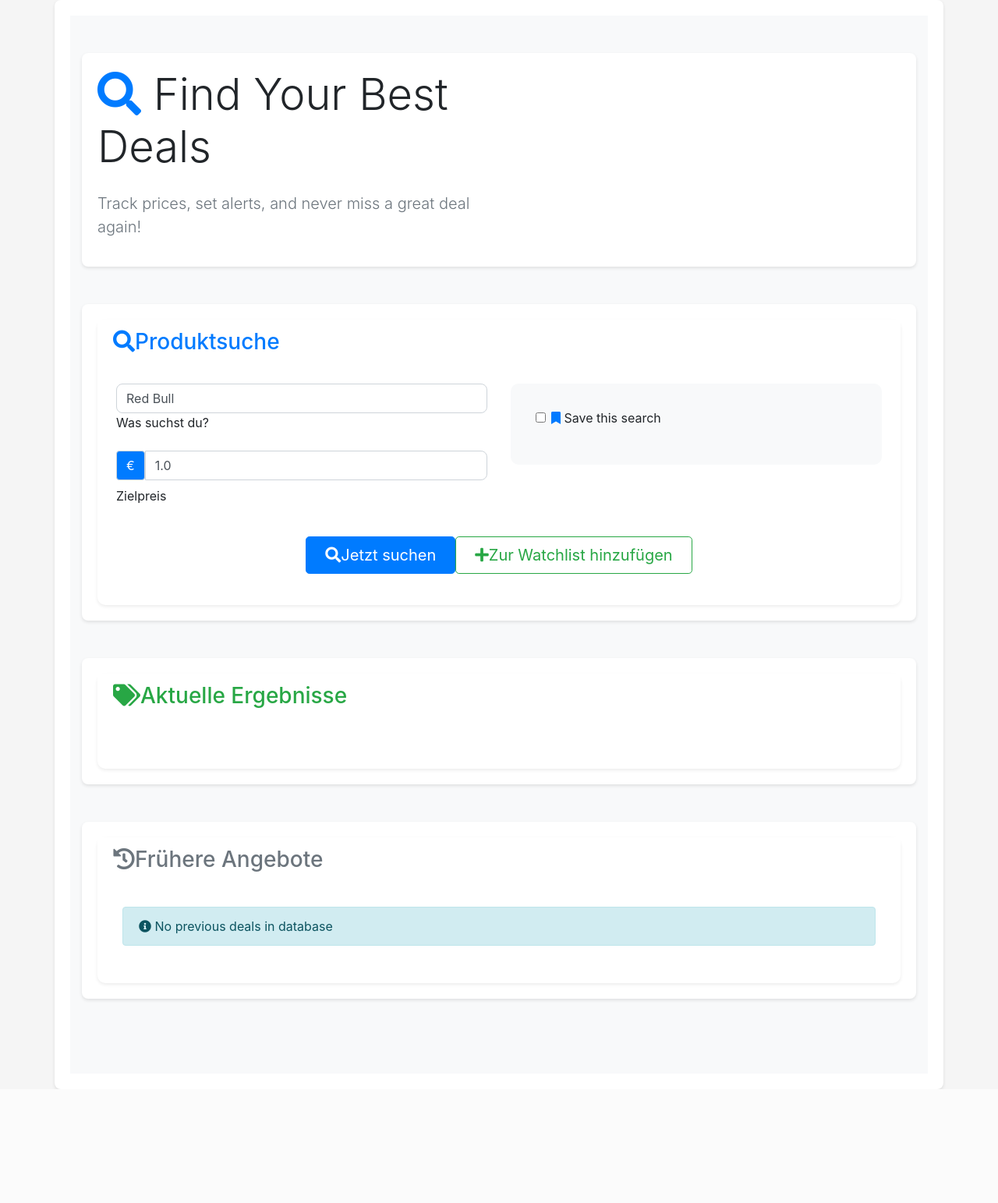
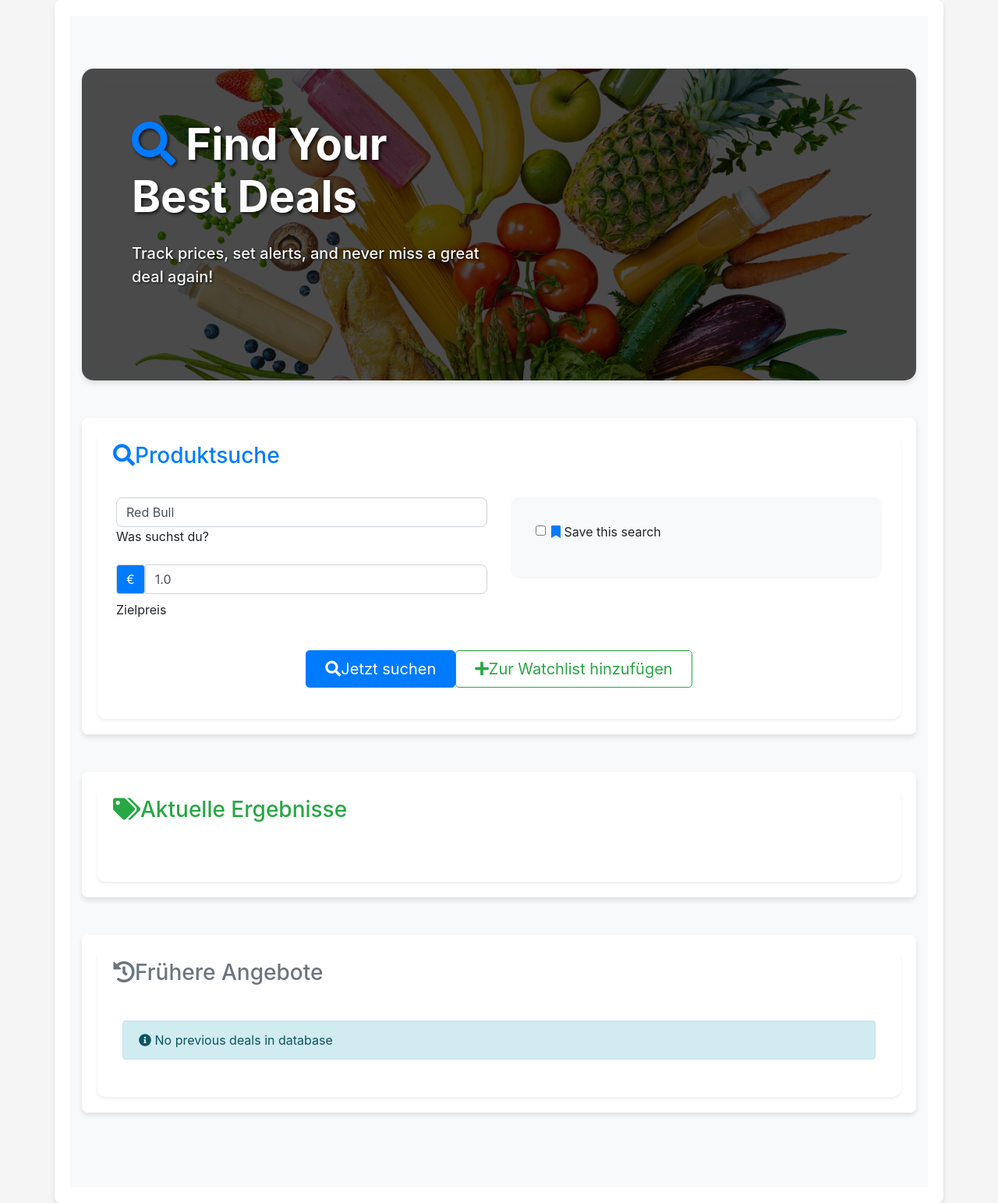
Before and after one commit to SteffenNeumann/FindmyPrize_Vercel, a Flask app: page / in a window 1280 px wide. Shown: the part 56-1599 px from the top of the page at 78% size. Before the commit the page ends 1453 px from the top, so only its background shows below. Run offline with Flask 3, Linux system fonts and the light colour scheme; a user stored in the database is signed in; some libraries are stand-ins or nearby versions.

Commit message:
working version,improved home layout

```diff
--- a/website/templates/home.html
+++ b/website/templates/home.html
@@ -117,10 +117,17 @@
     <!-- Previous Deals Section -->
     <div class="container mb-5">
         <div class="card shadow-sm">
-            <!-- Previous Deals Header -->
-            <div class="card-header bg-white">
-                <h3 class="mb-0 text-secondary"><i class="fas fa-history me-2"></i>Frühere Angebote</h3>
-            </div>
+                    <!-- Previous Deals Header -->
+                    <div class="card-header bg-white d-flex justify-content-between align-items-center">
+                        <h3 class="mb-0 text-secondary"><i class="fas fa-history me-2"></i>Frühere Angebote</h3>
+                        {% if deals %}
+                        <form action="{{ url_for('views.clear_deals') }}" method="POST" class="d-inline">
+                            <button type="submit" class="btn btn-outline-danger btn-sm">
+                                <i class="fas fa-trash-alt me-2"></i>Clear All
+                            </button>
+                        </form>
+                        {% endif %}
+                    </div>
             <div class="card-body">
                 <!-- Your existing previous deals code -->
                 {% if deals %}
@@ -214,5 +221,34 @@ document.querySelectorAll('input[name="scheduleType"]').forEach(radio => {
     });
 });
 </script>
+<style>
+.container.mb-5:first-of-type {
+    background: linear-gradient(rgba(0, 0, 0, 0.7), rgba(0, 0, 0, 0.7)), url("{{ url_for('static', filename='groceries.png') }}") !important;
+    background-size: cover !important;
+    background-position: center !important;
+    min-height: 400px !important;
+    padding: 4rem !important;
+    border-radius: 15px !important;
+    margin-top: 20px !important;
+}
 
+.display-4 {
+    color: white !important;
+    text-shadow: 2px 2px 4px rgba(0,0,0,0.8) !important;
+    font-weight: 700 !important;
+}
+
+.lead {
+    color: #f8f9fa !important;
+    text-shadow: 1px 1px 3px rgba(0,0,0,0.9) !important;
+    font-weight: 500 !important;
+}
+
+.container {
+    background-color: rgba(255, 255, 255, 0.98) !important;
+    backdrop-filter: blur(10px) !important;
+    -webkit-backdrop-filter: blur(10px) !important;
+    box-shadow: 0 4px 6px rgba(0, 0, 0, 0.1) !important;
+}
+</style>
 {% endblock %}
--- a/website/views.py
+++ b/website/views.py
@@ -18,7 +18,7 @@ from .models import User
 
 views = Blueprint('views', __name__)
 # Global schedule time settings
-SCHEDULE_HOUR = 13  # Default 7 AM
+SCHEDULE_HOUR = 7  # Default 7 AM
 SCHEDULE_MINUTE = 0  # Default 0 minutes
 
 def geocode_with_retry(location_string, max_attempts=5, initial_delay=1):
```
Also changed, not shown: instance/database.db, website/static/groceries.png (added), website/static/style.css (line endings or trailing spaces).
